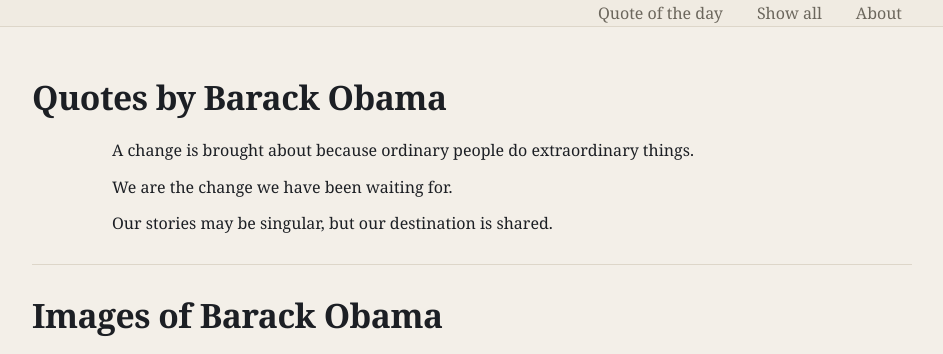
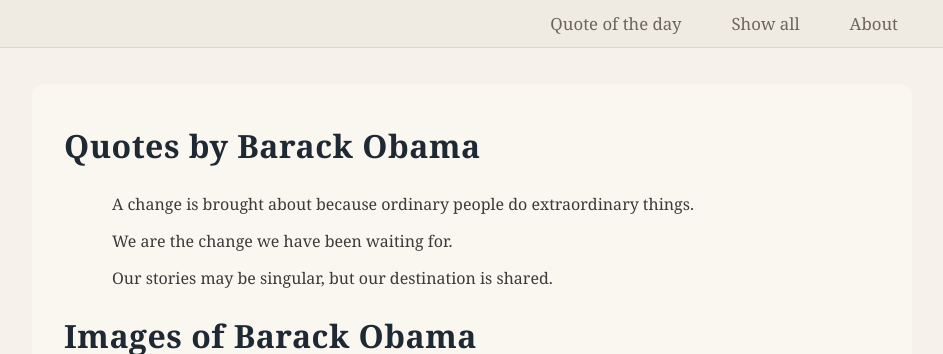
Before and after one commit to varadarohokale/cs412, a Django app: page /show_all/ in a window 1280 px wide. Shown: the top 354 px of the page, without its empty margins (168-1111 px from the left). Run offline with Django 5.2, Linux system fonts and the light colour scheme.

Commit message:
Added for loop and updated css

```diff
--- a/quotes/templates/quotes/about.html
+++ b/quotes/templates/quotes/about.html
@@ -9,6 +9,7 @@
 
 {% block content %}
 <!-- Main page heading for the About page content -->
+<div class="about-container">
     <h1>About</h1>
 
     <!-- Paragraph describing Barack Obama -->
@@ -26,4 +27,5 @@
         practice building dynamic web pages using Django templates and
         static assets.
     </p>
+</div>
 {% endblock %}
--- a/quotes/templates/quotes/base.html
+++ b/quotes/templates/quotes/base.html
@@ -43,9 +43,11 @@
     </main>
 
     <!-- Footer section displaying author and page generation time -->
-    <hr>
-    <p>Page created by vroho@bu.edu</p>
-    <p>Generated at: {{ current_time }}</p>
+    <footer>
+        <hr>
+        <p>Page created by vroho@bu.edu</p>
+        <p>Generated at: {{ current_time }}</p>
+    </footer>
 </body>
 
 </html>
--- a/quotes/templates/quotes/quote.html
+++ b/quotes/templates/quotes/quote.html
@@ -8,15 +8,19 @@
 {% extends "quotes/base.html" %}
 
 {% block content %}
+
+<div class="quote-container">
+
     <!-- Main heading for the quote-of-the-day page -->
     <h1>Quote of the Day</h1>
 
     <!-- Display the randomly selected quote -->
-<p>{{ quote }}</p>
+    <p class="quote-text">{{ quote }}</p>
 
     <!-- Display the randomly selected image -->
     <div class="img-square">
         <img class="qotd-img" src="{{ image }}" alt="Image of {{ person }}">
     </div>
+</div>
 
 {% endblock %}
--- a/quotes/templates/quotes/show_all.html
+++ b/quotes/templates/quotes/show_all.html
@@ -1,8 +1,8 @@
 <!--
 File: show_all.html
-Author: Varada Rohokale (YOUR_BU_EMAIL@bu.edu), 1/29/2026
-Description: Display all available Barack Obama quotes and images on a
-single page using Django template variables.
+Author: Varada Rohokale (vroho@bu.edu), 1/29/2026
+Description: Display all Barack Obama quotes first, followed by all
+images, using Django template for-loops.
 -->
 
 {% extends "quotes/base.html" %}
@@ -14,21 +14,18 @@
     <!-- Section heading for the quotes -->
     <h1>Quotes by Barack Obama</h1>
 
-    <!-- Display each quote passed from the Django view -->
-    <p>{{ quote1 }}</p>
-    <p>{{ quote2 }}</p>
-    <p>{{ quote3 }}</p>
-
-    <!-- Horizontal rule to visually separate sections -->
-    <hr>
+    <!-- Loop through and display all quotes -->
+    {% for quote in quotes %}
+    <p>{{ quote }}</p>
+    {% endfor %}
 
     <!-- Section heading for the images -->
     <h1>Images of Barack Obama</h1>
 
-    <!-- Display each image passed from the Django view -->
-    <img src="{{ image1 }}" alt="Image of Barack Obama">
-    <img src="{{ image2 }}" alt="Image of Barack Obama">
-    <img src="{{ image3 }}" alt="Image of Barack Obama">
+    <!-- Loop through and display all images -->
+    {% for image in images %}
+    <img src="{{ image }}" alt="Image of Barack Obama">
+    {% endfor %}
 
 </div>
 {% endblock %}
--- a/quotes/views.py
+++ b/quotes/views.py
@@ -31,7 +31,9 @@
     random_quote = random.choice(quotes_list)
     random_image = random.choice(images_list)
 
-    # Build the template context dictionary used by the HTML template.
+    # Build the context dictionary used by the HTML template.
+    # The template uses these values to display a randomly selected
+    # quote and image as well as the current time on the home page.
     context = {
         "quote": random_quote,
         "image": random_image,
@@ -61,14 +63,12 @@
         "https://peopleenespanol.com/thmb/q0bbF-NT9jgJLGuCwfM8ZA8EUjA=/1500x0/filters:no_upscale():max_bytes(150000):strip_icc()/obama1-2-f100fd55722140faaff5e4d9bd81990d.jpg",
     ]
 
-    # Map each quote and image to separate context keys for easy use in the template.
+    # Build the context dictionary that is passed to the template.
+    # The template will loop through the quotes list and the image list using a for loop
+    # to dynamically display the quotes and images.
     context = {
-        "quote1": quotes_list[0],
-        "quote2": quotes_list[1],
-        "quote3": quotes_list[2],
-        "image1": images_list[0],
-        "image2": images_list[1],
-        "image3": images_list[2],
+        "quotes": quotes_list,
+        "images": images_list,
         "current_time": time.ctime(),
     }
 
--- a/static/styles.css
+++ b/static/styles.css
@@ -1,12 +1,13 @@
 :root {
-    --bg: #f3efe8;
+
+    --bg: #f6f1ea;
     --card: #fbfaf7;
-    --text: #1c1f24;
+    --text: #2f2f2f;
     --muted: #6b665c;
     --border: #ddd6c9;
     --accent: #8b6f3d;
 
-    --shadow: 0 12px 30px rgba(28, 31, 36, 0.12);
+    --shadow: 0 12px 30px rgba(0, 0, 0, 0.15);
     --radius: 14px;
 
     --container: 920px;
@@ -23,17 +24,61 @@
 }
 
 body {
+    min-height: 100vh;
+    display: flex;
+    flex-direction: column;
+    background-color: var(--bg);
+    color: var(--text);
+    font-family: Georgia, "Times New Roman", serif;
     margin: 0;
-    background: var(--bg);
-    color: var(--text);
-    font-family: ui-serif, Georgia, "Times New Roman", serif;
-    line-height: 1.65;
 }
 
-/* NAV */
+/* Keep main content reasonably tight */
+main {
+    flex: 1;
+    max-width: var(--container);
+    width: 100%;
+    margin: 0 auto;
+    padding: 8px var(--pad) 22px;
+}
+
+main h1:first-child {
+    margin-top: 0.5rem;
+    /* was effectively ~2rem */
+}
+
+/* Footer should not create huge empty space */
+footer {
+    max-width: var(--container);
+    width: 100%;
+    margin: 0 auto;
+    padding: 10px var(--pad) 18px;
+}
+
+footer p {
+    margin: 6px 0;
+    max-width: none;
+    color: var(--muted);
+    font-size: 0.92rem;
+}
+
+
+.show-all,
+.quote-container {
+    margin: 1.75rem auto;
+    /* was 3rem */
+    padding: 2rem;
+    /* was 3rem */
+    max-width: 900px;
+    background-color: #faf6f0;
+    border-radius: 12px;
+}
+
 nav {
     background: #f0ebe2;
     border-bottom: 1px solid var(--border);
+    padding: 12px 0;
+
 }
 
 nav ul {
@@ -44,27 +89,26 @@
     list-style: none;
     display: flex;
     justify-content: flex-end;
-    gap: 14px;
+    align-items: center;
+    gap: 22px;
+
 }
 
 nav a {
+    font-size: 1.05rem;
+
     color: var(--muted);
     text-decoration: none;
-    padding: 8px 10px;
-    border-radius: 10px;
+    padding: 10px 14px;
+
+    border-radius: 12px;
 }
 
 nav a:hover {
     color: var(--accent);
-    background: rgba(15, 118, 110, 0.08);
+    background: rgba(139, 111, 61, 0.10);
 }
 
-
-main {
-    max-width: var(--container);
-    margin: 0 auto;
-    padding: 26px var(--pad) 36px;
-}
 
 
 h1,
@@ -74,7 +118,10 @@
 }
 
 h1 {
-    font-size: 2.1rem;
+    color: #1f2933;
+    /* deep neutral */
+    letter-spacing: 0.5px;
+    margin-bottom: 12px;
 }
 
 h2 {
@@ -82,30 +129,27 @@
     color: var(--accent);
 }
 
+/* Body text */
 p {
     margin: 10px auto;
     max-width: 720px;
-    color: var(--text);
+    color: #3a3a3a;
+    line-height: 1.7;
 }
 
-main {
-    padding-top: 20px;
-    padding-bottom: 28px;
-}
-
-h1 {
-    margin-bottom: 12px;
+h1+p {
+    margin-top: 1.5rem;
 }
 
 .card+.card {
-    margin-top: 14px;
+    margin-top: 18px;
 }
 
 .muted {
     color: var(--muted);
 }
 
-
+/* Card container styling */
 .card {
     background: var(--card);
     border: 1px solid var(--border);
@@ -165,12 +204,12 @@
     }
 }
 
-
+/* Divider styling */
 hr {
     border: none;
-    border-top: 1px solid var(--border);
-    margin: 28px auto 10px;
-    max-width: var(--container);
+    height: 1px;
+    background-color: var(--border);
+    margin: 3rem 0;
 }
 
 hr+p,
```
Also changed, not shown: other parts of static/styles.css (+46 -20 lines). Lines whose indentation alone changed are shown as unchanged.
